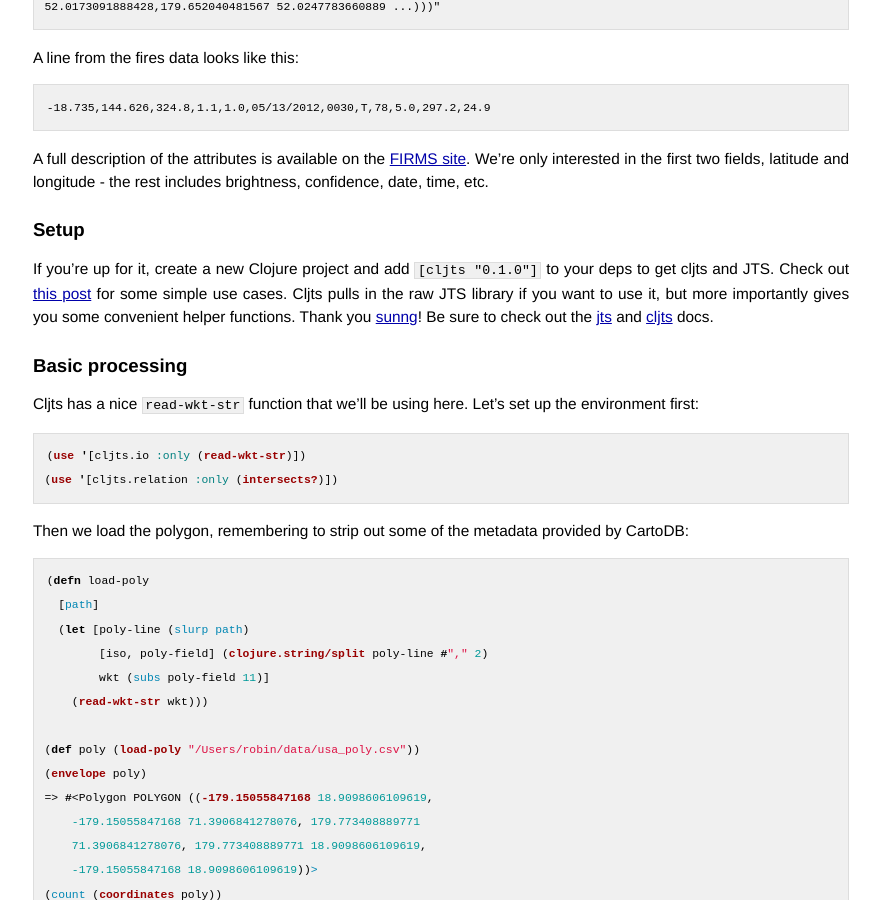
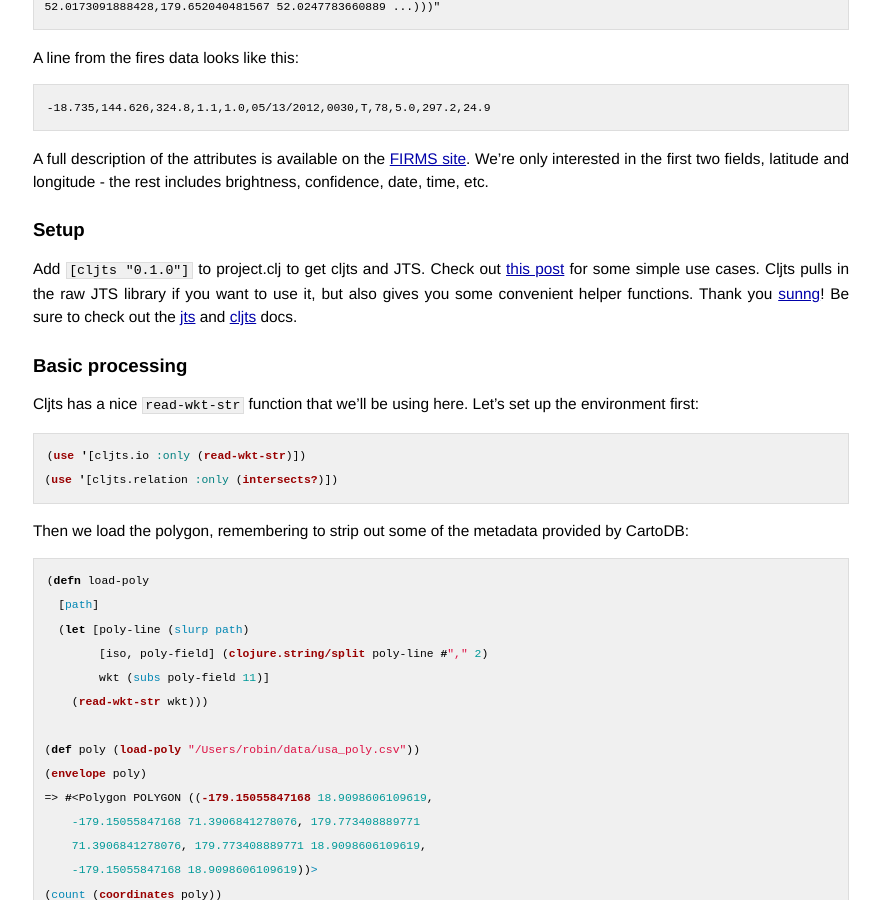
Before and after one commit to robinkraft/robinkraft.github.com, a Jekyll site: the page built from _posts/2012-05-26-fires-spatial-join-Clojure-JTS.md, in a window 1280 px wide and 900 px high, scrolled down 787 px. Shown: the whole window, without its empty margins (199-1079 px from the left). Built offline with Jekyll 4.4.1, drawn with Linux system fonts in a browser that asks for light colours; Markdown is read by kramdown in place of the engine named in the settings.

Commit message:
changed wording on project.clj

```diff
--- a/_posts/2012-05-26-fires-spatial-join-Clojure-JTS.md
+++ b/_posts/2012-05-26-fires-spatial-join-Clojure-JTS.md
@@ -37,7 +37,7 @@ A full description of the attributes is available on the [FIRMS site](http://fir
 Setup
 ----
 
-If you're up for it, create a new Clojure project and add `[cljts "0.1.0"]` to your deps to get cljts and JTS. Check out [this post](http://robinkraft.github.com/2012/04/15/JTS-and-Clojure.html) for some simple use cases. Cljts pulls in the raw JTS library if you want to use it, but more importantly gives you some convenient helper functions. Thank you [sunng](https://github.com/sunng87)! Be sure to check out the [jts](http://tsusiatsoftware.net/jts/javadoc/index.html?overview-summary.html) and [cljts](http://sunng87.github.com/cljts/) docs.
+Add `[cljts "0.1.0"]` to project.clj to get cljts and JTS. Check out [this post](http://robinkraft.github.com/2012/04/15/JTS-and-Clojure.html) for some simple use cases. Cljts pulls in the raw JTS library if you want to use it, but also gives you some convenient helper functions. Thank you [sunng](https://github.com/sunng87)! Be sure to check out the [jts](http://tsusiatsoftware.net/jts/javadoc/index.html?overview-summary.html) and [cljts](http://sunng87.github.com/cljts/) docs.
 
 Basic processing
 ----
```
